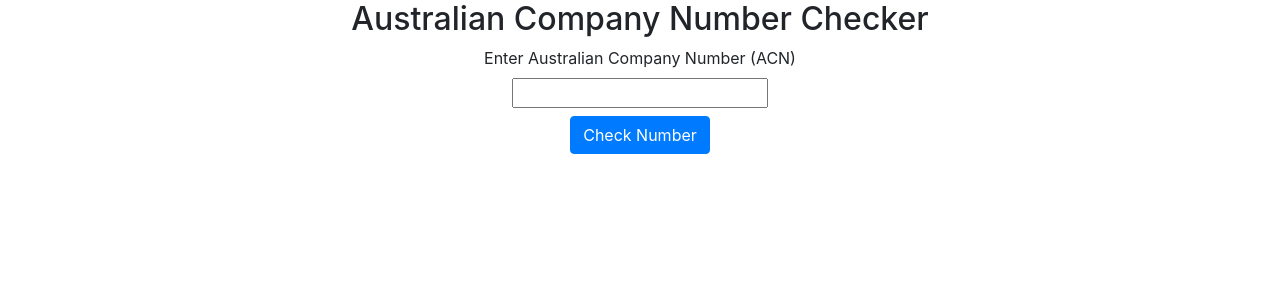
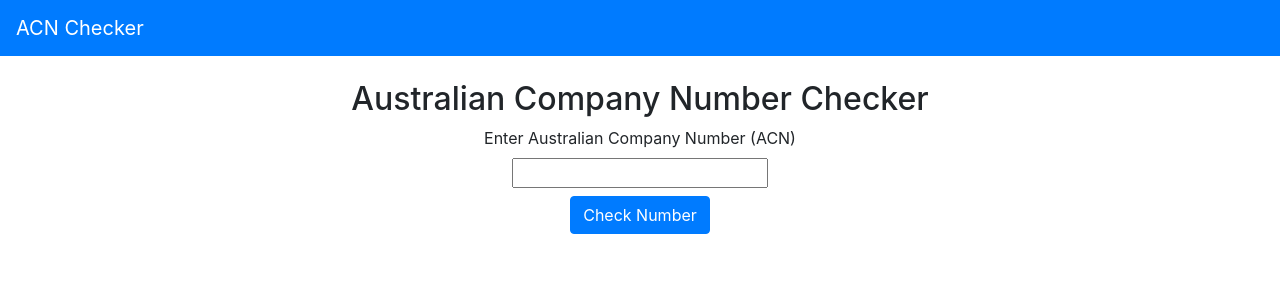
Before and after one commit to gundwiguna/ACN-checker, an Angular app: page / in a window 1280 px wide. Shown: the top 300 px of the page. Built offline with nearby package versions, Linux system fonts and the light colour scheme.

Commit message:
SBX-177 add navbar and linting

```diff
--- a/src/app/app.component.html
+++ b/src/app/app.component.html
@@ -1,3 +1,8 @@
-<div class="container">
+<!-- As a link -->
+<nav class="navbar navbar-dark bg-primary">
+  <a class="navbar-brand" href="#">ACN Checker</a>
+</nav>
+
+<div class="container pt-4">
   <app-number-checker></app-number-checker>
 </div>
--- a/src/index.html
+++ b/src/index.html
@@ -1,12 +1,12 @@
-<!doctype html>
+<!DOCTYPE html>
 <html lang="en">
   <head>
-  <meta charset="utf-8">
+    <meta charset="utf-8" />
     <title>ACN Checker</title>
-  <base href="/">
+    <base href="/" />
 
-  <meta name="viewport" content="width=device-width, initial-scale=1">
-  <link rel="icon" type="image/x-icon" href="favicon.ico">
+    <meta name="viewport" content="width=device-width, initial-scale=1" />
+    <link rel="icon" type="image/x-icon" href="favicon.ico" />
   </head>
   <body>
     <app-root></app-root>
```
Lines whose indentation alone changed are shown as unchanged.
